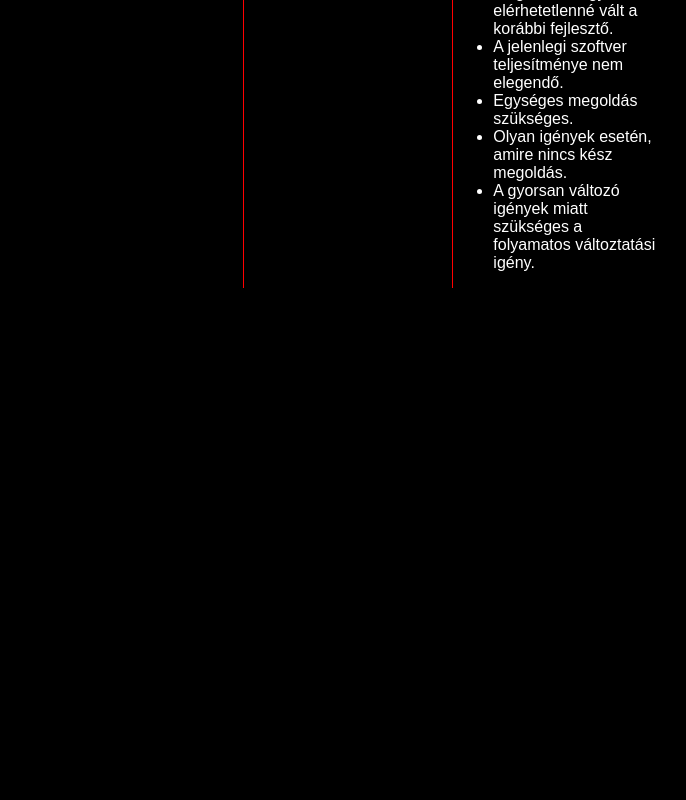
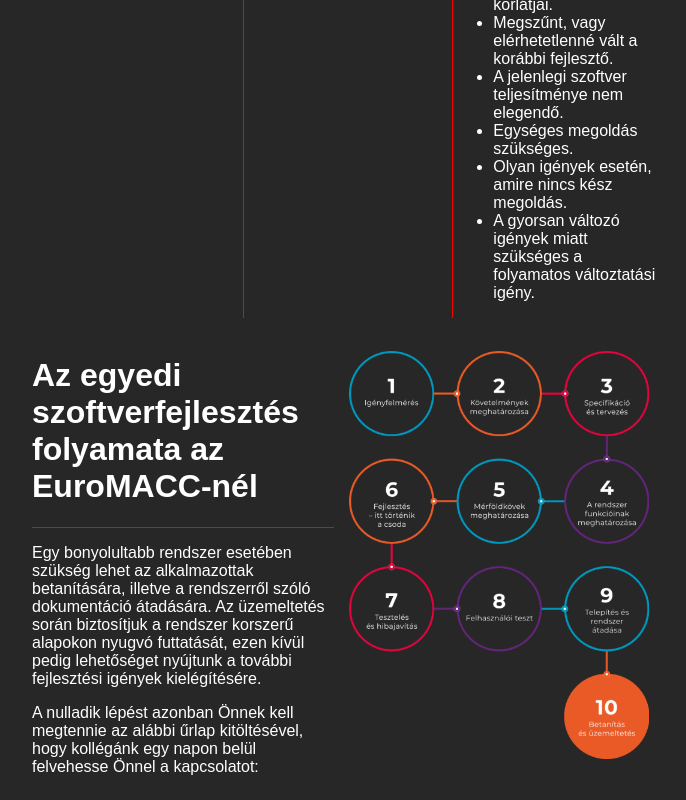
Before and after one commit to Christuss/grid2, a plain HTML site: page index.html in a window 1280 px wide. Shown: the part 600-1400 px from the top of the page, without its empty margins (292-978 px from the left). Before the commit the page ends 896 px from the top, so only its background shows below. Drawn offline with Linux system fonts and the light colour scheme.

Commit message:
gridformazas 2.resz

```diff
--- a/index.html
+++ b/index.html
@@ -66,6 +66,20 @@
                 </ul>
             </div>
         </div>
+        <br>
+        <div class="resz2">
+            <div class="tartalom">
+            <div id="keret2">
+            <h1>Az egyedi szoftverfejlesztés folyamata az EuroMACC-nél</h1>
+            </div>
+            <p>Egy bonyolultabb rendszer esetében szükség lehet az alkalmazottak betanítására, illetve a rendszerről szóló dokumentáció átadására. Az üzemeltetés során biztosítjuk a rendszer korszerű alapokon nyugvó futtatását, ezen kívül pedig lehetőséget nyújtunk a további fejlesztési igények kielégítésére.</p>
+            <p>
+            A nulladik lépést azonban Önnek kell megtennie az alábbi űrlap kitöltésével, hogy kollégánk egy napon belül felvehesse Önnel a kapcsolatot:</p>
+             </div>
+             <div class="tartalom">
+            <img src="kepek/folyamatabra-1-500x680.png" alt="folyamatabra">
+            </div>
+        </div>
     </div>
 
 </body>
--- a/style.css
+++ b/style.css
@@ -1,5 +1,5 @@
 body {
-    background-color: black;
+    background-color: rgb(39, 39, 39);
     color: white;
     font-family: Arial, Helvetica, sans-serif;
 }
@@ -45,6 +45,21 @@ h2 {
     display: grid;
     grid-template-columns: 1fr 1fr 1fr;
     text-align: center;
+
+}
+.resz2 {
+    display: grid;
+    grid-template-columns: 1fr 1fr;
+    text-align: center;
+}
+.resz2 h1{
+    text-align: left;
+}
+.resz2 p {
+    text-align: left;
+}
+#keret2 {
+    border-bottom: 1px solid red;
 }
 .resz ul {
     text-align: left;
@@ -52,10 +67,14 @@ h2 {
 
 img {
     width: 150px;
+    padding: 15px;
 }
 #keret {
     border-right: 1px solid red;
     border-left: 1px solid red;
+}
+.resz2 img {
+    width: 300px;
 }
 @media screen and (max-width: 500px) {
     .resz {
@@ -71,4 +90,8 @@ img {
         width: 100%;
         margin: auto;
     }
+    .resz2 {
+        display: grid;
+        grid-template-columns: 1fr;
+    }
 }
```
Also changed, not shown: kepek/folyamatabra-1-500x680.png (added).
